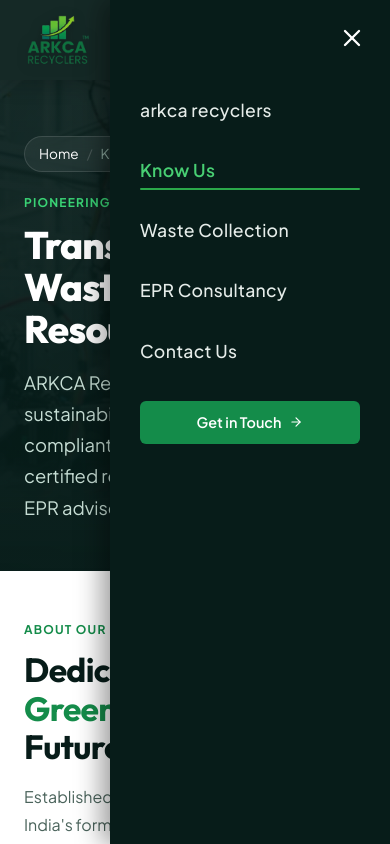
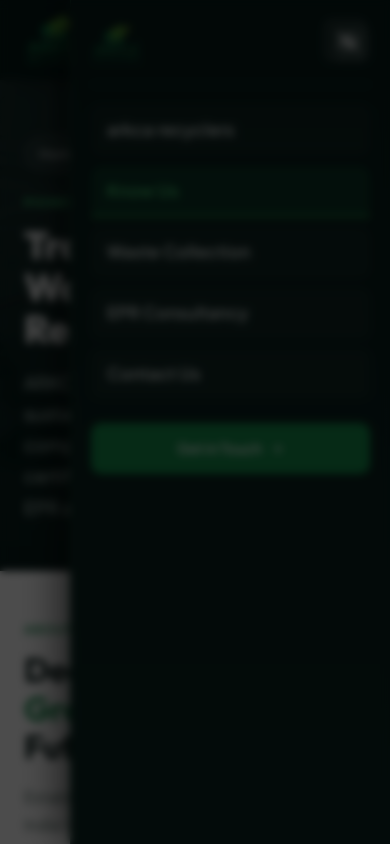
Before and after one commit to arkcacorporate/arkcarecyclers, a React (Vite) app: page /know-us in a window 390 px wide. Both pictures are taken after a click on the button "Open Navigation". Shown: the top 844 px of the page. Built offline with nearby package versions, Linux system fonts and the light colour scheme.

Commit message:
Fix mobile responsiveness, remove white strip, improve hero banner and mobile navigation

```diff
--- a/src/App.jsx
+++ b/src/App.jsx
@@ -39,20 +39,32 @@ function Navigation() {
 
   useEffect(() => {
     const handleScroll = () => {
-      if (window.scrollY > 40) {
+      if (window.scrollY > 30) {
         setScrolled(true);
       } else {
         setScrolled(false);
       }
     };
-    window.addEventListener('scroll', handleScroll);
+    window.addEventListener('scroll', handleScroll, { passive: true });
     return () => window.removeEventListener('scroll', handleScroll);
   }, []);
+
+  useEffect(() => {
+    if (mobileMenuOpen) {
+      document.body.style.overflow = 'hidden';
+    } else {
+      document.body.style.overflow = '';
+    }
+    return () => {
+      document.body.style.overflow = '';
+    };
+  }, [mobileMenuOpen]);
 
   const isHome = location.pathname === '/';
   const navClass = `navbar ${!isHome || scrolled ? 'navbar-scrolled' : ''}`;
 
   return (
+    <>
       <header className={navClass}>
         <div className="container nav-container">
           {/* Brand Logo */}
@@ -66,15 +78,33 @@ function Navigation() {
 
           {/* Mobile Hamburger Toggle */}
           <button
+            type="button"
             className="nav-toggle-btn"
             onClick={() => setMobileMenuOpen(!mobileMenuOpen)}
-          aria-label="Toggle Navigation"
+            aria-label={mobileMenuOpen ? 'Close Navigation' : 'Open Navigation'}
+            aria-expanded={mobileMenuOpen}
           >
-          {mobileMenuOpen ? <X size={28} /> : <Menu size={28} />}
+            {mobileMenuOpen ? <X size={26} /> : <Menu size={26} />}
           </button>
 
-        {/* Nav Links */}
-        <nav className={`nav-menu ${mobileMenuOpen ? 'open' : ''}`}>
+          {/* Nav Links (Desktop & Mobile Drawer) */}
+          <nav className={`nav-menu ${mobileMenuOpen ? 'open' : ''}`} aria-label="Main Navigation">
+            <div className="mobile-nav-header">
+              <img
+                src="/images/logo/arkcarecyclerslogo.png"
+                alt="ARKCA Recyclers"
+                className="nav-logo-img-mobile"
+              />
+              <button
+                type="button"
+                className="mobile-nav-close"
+                onClick={() => setMobileMenuOpen(false)}
+                aria-label="Close Navigation"
+              >
+                <X size={24} />
+              </button>
+            </div>
+
             <Link
               to="/"
               className={`nav-link ${location.pathname === '/' ? 'active' : ''}`}
@@ -121,6 +151,14 @@ function Navigation() {
           </nav>
         </div>
       </header>
+
+      {/* Mobile Drawer Backdrop */}
+      <div
+        className={`nav-backdrop ${mobileMenuOpen ? 'open' : ''}`}
+        onClick={() => setMobileMenuOpen(false)}
+        aria-hidden="true"
+      />
+    </>
   );
 }
 
--- a/src/index.css
+++ b/src/index.css
@@ -33,16 +33,33 @@
 html {
   scroll-behavior: smooth;
   font-size: 16px;
+  width: 100%;
+  max-width: 100%;
+  overflow-x: hidden;
+  box-sizing: border-box;
 }
 
 body {
   font-family: var(--font-body);
-  background-color: var(--white);
+  background-color: var(--dark-green);
   color: var(--text-dark);
   line-height: 1.6;
   -webkit-font-smoothing: antialiased;
   -moz-osx-font-smoothing: grayscale;
+  width: 100%;
+  max-width: 100%;
   overflow-x: hidden;
+  margin: 0;
+  padding: 0;
+  position: relative;
+}
+
+#root, .app-layout {
+  width: 100%;
+  max-width: 100%;
+  overflow-x: hidden;
+  position: relative;
+  background-color: var(--dark-green);
 }
 
 img {
@@ -203,48 +220,125 @@ input, select, textarea {
 
 .nav-toggle-btn {
   display: none;
+  align-items: center;
+  justify-content: center;
   color: var(--white);
   font-size: 1.5rem;
-  background: transparent;
-  border: none;
+  background: rgba(255, 255, 255, 0.08);
+  border: 1px solid rgba(255, 255, 255, 0.15);
+  border-radius: 8px;
+  width: 42px;
+  height: 42px;
   cursor: pointer;
-  z-index: 101;
+  z-index: 1001;
+  transition: var(--transition-smooth);
+}
+.nav-toggle-btn:hover {
+  background: rgba(20, 140, 74, 0.25);
+  border-color: var(--primary-green);
+}
+
+.mobile-nav-header {
+  display: none;
+}
+
+.nav-backdrop {
+  position: fixed;
+  inset: 0;
+  background: rgba(0, 0, 0, 0.7);
+  backdrop-filter: blur(4px);
+  -webkit-backdrop-filter: blur(4px);
+  opacity: 0;
+  pointer-events: none;
+  transition: opacity 0.35s ease;
+  z-index: 998;
+}
+.nav-backdrop.open {
+  opacity: 1;
+  pointer-events: auto;
 }
 
 /* Mobile Nav Overlay */
 @media (max-width: 960px) {
   .nav-toggle-btn {
-    display: block;
+    display: flex;
+  }
+
+  .mobile-nav-header {
+    display: flex;
+    align-items: center;
+    justify-content: space-between;
+    width: 100%;
+    padding-bottom: 20px;
+    margin-bottom: 10px;
+    border-bottom: 1px solid rgba(255, 255, 255, 0.1);
+  }
+
+  .nav-logo-img-mobile {
+    height: 40px;
+    width: auto;
+    object-fit: contain;
+  }
+
+  .mobile-nav-close {
+    display: flex;
+    align-items: center;
+    justify-content: center;
+    width: 36px;
+    height: 36px;
+    border-radius: 8px;
+    background: rgba(255, 255, 255, 0.08);
+    color: #fff;
+    border: none;
+    cursor: pointer;
   }
 
   .nav-menu {
     position: fixed;
     top: 0;
-    right: -100%;
-    width: 280px;
+    right: 0;
+    width: min(320px, 85vw);
     height: 100vh;
-    background: #071C19;
+    height: 100dvh;
+    background: linear-gradient(180deg, #071C19 0%, #0c2723 100%);
+    border-left: 1px solid rgba(72, 207, 115, 0.2);
     flex-direction: column;
-    align-items: flex-start;
-    padding: 90px 30px 40px;
-    gap: 20px;
-    box-shadow: -8px 0 25px rgba(0, 0, 0, 0.4);
-    transition: right 0.35s ease-in-out;
+    align-items: stretch;
+    padding: 24px 20px 36px;
+    gap: 10px;
+    box-shadow: -10px 0 35px rgba(0, 0, 0, 0.6);
+    transform: translateX(100%);
+    transition: transform 0.35s cubic-bezier(0.22, 1, 0.36, 1);
+    z-index: 999;
+    overflow-y: auto;
   }
 
   .nav-menu.open {
-    right: 0;
+    transform: translateX(0);
   }
 
   .nav-link {
-    font-size: 1.1rem;
+    font-size: 1.05rem;
+    font-weight: 600;
     width: 100%;
+    padding: 12px 16px;
+    border-radius: 10px;
+    background: rgba(255, 255, 255, 0.03);
+    color: #e5ece9;
+    transition: all 0.25s ease;
+  }
+
+  .nav-link:hover, .nav-link.active {
+    background: rgba(20, 140, 74, 0.2);
+    color: #48cf73;
   }
 
   .nav-cta-btn {
     width: 100%;
     justify-content: center;
-    margin-top: 10px;
+    margin-top: 14px;
+    padding: 14px 20px;
+    border-radius: 10px;
   }
 }
 
--- a/src/know-us-redesign.css
+++ b/src/know-us-redesign.css
@@ -69,17 +69,19 @@
 
 /* ---- RESPONSIVE ---- */
 @media (max-width:900px) {
-  .ku-about, .ku-infra { grid-template-columns:1fr; }
-  .ku-about-media { max-width:520px; }
-  .ku-pillars { display:flex; overflow-x:auto; scroll-snap-type:x mandatory; gap:16px; margin:0 -20px; padding:8px 20px 24px; scrollbar-width:none; }
-  .ku-pillars::-webkit-scrollbar { display:none; }
-  .ku-pillar, .ku-pillar-1, .ku-pillar-2 { margin:0; flex:0 0 84%; scroll-snap-align:center; }
+  .ku-about, .ku-infra { grid-template-columns:1fr; gap:36px; }
+  .ku-about-media { max-width:100%; width:100%; padding:0 0 20px 0; }
+  .ku-pillars { display:flex; flex-direction:column; gap:16px; margin:0; padding:0; width:100%; }
+  .ku-pillar, .ku-pillar-1, .ku-pillar-2 { margin:0; flex:1 1 auto; width:100%; }
+  .ku-pillar article { padding:24px 20px; }
+  .ku-pillar-num { font-size:3.5rem; }
 }
 @media (max-width:520px) {
   .ku-checks { grid-template-columns:1fr; }
-  .ku-about-media { padding:0 0 20px 12px; }
-  .ku-stat { padding:14px 18px; }
-  .ku-mosaic { grid-template-rows:140px 140px 110px; gap:10px; }
+  .ku-about-media { padding:0 0 16px 0; }
+  .ku-frame { display:none; }
+  .ku-stat { padding:12px 16px; position:static; margin-top:14px; }
+  .ku-mosaic { grid-template-rows:130px 130px 100px; gap:8px; }
   .ku-cta-btns > * { width:100%; justify-content:center; }
 }
 @media (prefers-reduced-motion:reduce) {
--- a/src/pages/Home.jsx
+++ b/src/pages/Home.jsx
@@ -99,32 +99,60 @@ function CountUp({ value }) {
   return <span ref={ref}>{text}</span>;
 }
 
-/* ---------------- HERO (scroll-driven, sticky) ---------------- */
+/* ---------------- HERO (scroll-driven, sticky & mobile touch) ---------------- */
 function Hero({ onCta }) {
   const wrap = useRef(null);
+  const touchStartX = useRef(null);
   const reduce = useReducedMotion();
   const [active, setActive] = useState(0);
   const { scrollYProgress } = useScroll({ target: wrap, offset: ['start start', 'end end'] });
   const barScale = useTransform(scrollYProgress, [0, 1], [0, 1]);
 
   useMotionValueEvent(scrollYProgress, 'change', (p) => {
-    const i = Math.min(heroTabs.length - 1, Math.max(0, Math.floor(p * heroTabs.length)));
-    setActive((prev) => (prev === i ? prev : i));
+    if (typeof window !== 'undefined' && window.innerWidth >= 768) {
+      const i = Math.min(heroTabs.length - 1, Math.max(0, Math.floor(p * heroTabs.length)));
+      setActive((prev) => (prev === i ? prev : i));
+    }
   });
 
   const goTo = (i) => {
+    setActive(i);
     const el = wrap.current;
     if (!el) return;
-    const top = el.getBoundingClientRect().top + window.scrollY;
-    const range = el.offsetHeight - window.innerHeight;
-    window.scrollTo({ top: top + ((i + 0.5) / heroTabs.length) * range, behavior: reduce ? 'auto' : 'smooth' });
+    if (typeof window !== 'undefined' && window.innerWidth >= 768) {
+      const top = el.getBoundingClientRect().top + window.scrollY;
+      const range = el.offsetHeight - window.innerHeight;
+      if (range > 0) {
+        window.scrollTo({ top: top + ((i + 0.5) / heroTabs.length) * range, behavior: reduce ? 'auto' : 'smooth' });
+      }
+    }
+  };
+
+  const handleSwipe = (direction) => {
+    if (direction === 'left') {
+      setActive((prev) => (prev + 1) % heroTabs.length);
+    } else if (direction === 'right') {
+      setActive((prev) => (prev - 1 + heroTabs.length) % heroTabs.length);
+    }
   };
 
   const tab = heroTabs[active];
   return (
     <section className="ax-hero" ref={wrap} aria-label="Waste streams">
       <div className="ax-hero-stick">
-        <div className="ax-hero-stage">
+        <div
+          className="ax-hero-stage"
+          onTouchStart={(e) => {
+            touchStartX.current = e.touches[0].clientX;
+          }}
+          onTouchEnd={(e) => {
+            if (touchStartX.current === null) return;
+            const diff = touchStartX.current - e.changedTouches[0].clientX;
+            if (diff > 45) handleSwipe('left');
+            else if (diff < -45) handleSwipe('right');
+            touchStartX.current = null;
+          }}
+        >
           {heroTabs.map((t, i) => {
             const on = i === active;
             const past = i < active;
```
Also changed, not shown: src/home-redesign.css (+22 -17 lines). Lines whose indentation alone changed are shown as unchanged.
